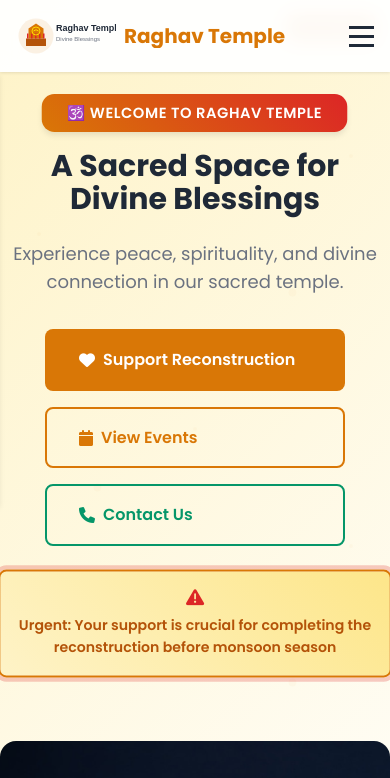
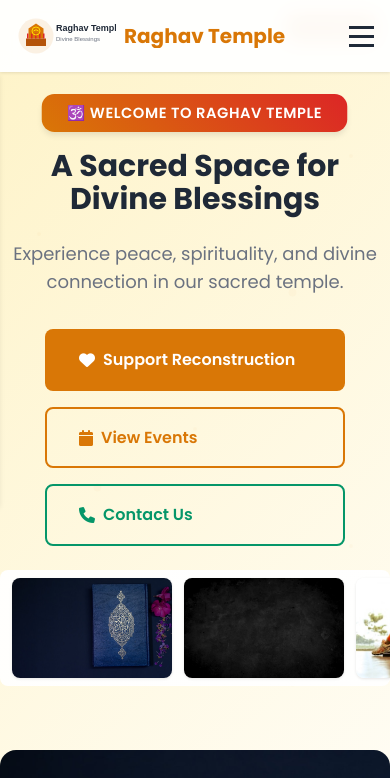
Before and after one commit to safar360/raghav, a plain HTML site: page index.html in a window 390 px wide. Shown: the top 778 px of the page. Drawn offline with Linux system fonts and the light colour scheme.

Commit message:
Replace urgent notice with hero image carousel; add carousel styles and auto-scroll JS

```diff
--- a/index.html
+++ b/index.html
@@ -63,9 +63,19 @@
                 </a>
             </div>
 
-            <div class="urgent-notice">
-                <i class="fas fa-exclamation-triangle"></i>
-                <span>Urgent: Your support is crucial for completing the reconstruction before monsoon season</span>
+            <!-- Hero image carousel (replaces urgent notice) -->
+            <div class="hero-carousel" aria-label="Temple photos carousel">
+                <div class="carousel-track">
+                    <div class="carousel-item">
+                        <img src="images/backgrounds/hero-reconstruction.jpg" alt="Temple progress">
+                    </div>
+                    <div class="carousel-item">
+                        <img src="images/events/festival-1.jpg" alt="Temple festival">
+                    </div>
+                    <div class="carousel-item">
+                        <img src="images/partners/localbiz-1.jpg" alt="Local partner">
+                    </div>
+                </div>
             </div>
         </div>
             <div class="hero-image">
--- a/script.js
+++ b/script.js
@@ -557,7 +557,38 @@ document.addEventListener('DOMContentLoaded', () => {
     // Initialize carousel
     updateDots();
     updateButtons();
+    initHeroCarousel();
 });
+
+// Hero carousel auto-scroll
+function initHeroCarousel() {
+    const track = document.querySelector('.carousel-track');
+    if (!track) return;
+
+    const items = track.querySelectorAll('.carousel-item');
+    let index = 0;
+    const gap = 12; // must match CSS gap
+
+    function update() {
+        if (items.length === 0) return;
+        const itemWidth = items[0].getBoundingClientRect().width + gap;
+        const maxIndex = items.length - Math.floor(track.parentElement.clientWidth / itemWidth);
+        // keep index in range
+        if (index > maxIndex) index = 0;
+        const translateX = -index * itemWidth;
+        track.style.transform = `translateX(${translateX}px)`;
+        index++;
+    }
+
+    let timer = setInterval(update, 3000);
+
+    // Pause on hover
+    track.parentElement.addEventListener('mouseenter', () => clearInterval(timer));
+    track.parentElement.addEventListener('mouseleave', () => { timer = setInterval(update, 3000); });
+
+    // Run first update after small delay to compute dimensions
+    setTimeout(update, 500);
+}
 
 // Add print button to footer (optional)
 document.addEventListener('DOMContentLoaded', () => {
--- a/styles.css
+++ b/styles.css
@@ -474,6 +474,47 @@ p {
     opacity: 1;
 }
 
+/* Hero carousel (small horizontal strip under hero buttons) */
+.hero-carousel {
+    margin-top: var(--spacing-lg);
+    overflow: hidden;
+    border-radius: var(--radius-md);
+    background: linear-gradient(90deg, rgba(255,255,255,0.95), rgba(255,255,255,0.95));
+    padding: 8px 0;
+}
+
+.carousel-track {
+    display: flex;
+    gap: 12px;
+    padding: 0 12px;
+    transition: transform 0.6s cubic-bezier(.22,.9,.37,1);
+    will-change: transform;
+}
+
+.carousel-item {
+    flex: 0 0 260px;
+    border-radius: 8px;
+    overflow: hidden;
+    box-shadow: var(--shadow-light);
+}
+
+.carousel-item img {
+    width: 100%;
+    height: 140px;
+    object-fit: cover;
+    display: block;
+}
+
+@media (max-width: 768px) {
+    .carousel-item { flex: 0 0 200px; }
+    .carousel-item img { height: 120px; }
+}
+
+@media (max-width: 480px) {
+    .carousel-item { flex: 0 0 160px; }
+    .carousel-item img { height: 100px; }
+}
+
 .overlay-content {
     text-align: center;
     color: white;
```
